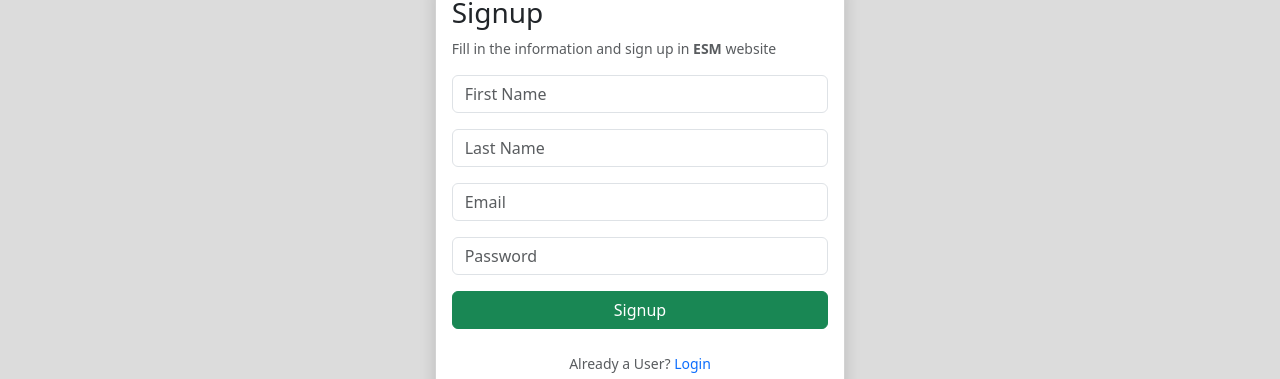
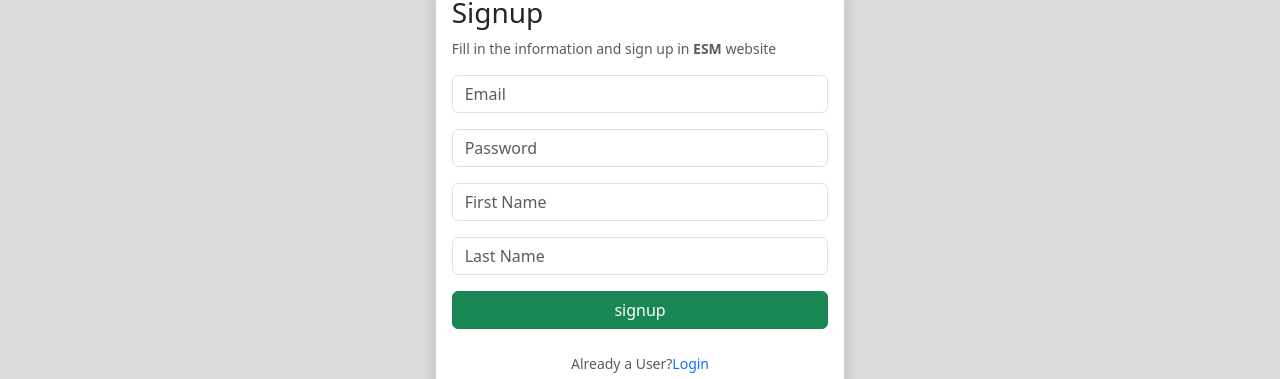
Before and after one commit to ali-moradzade/ems-site, a React (Create React App) app in the folder frontend/: page /signup in a window 1280 px wide. Shown: the part 149-528 px from the top of the page. Built offline with nearby package versions, Linux system fonts and the light colour scheme; no server answers.

Commit message:
updating signup page

```diff
--- a/frontend/src/pages/SignupPage.tsx
+++ b/frontend/src/pages/SignupPage.tsx
@@ -1,13 +1,36 @@
 import {WelcomePanel} from "../components/WelcomePanel";
 import {Link} from "../components/Link";
+import {FormEvent, useState} from "react";
+import {useUserContext} from "../hooks/use-user-context";
+import {useNavigationContext} from "../hooks/use-navigation-context";
 
 export function SignupPage() {
+    const {signup} = useUserContext();
+    const {navigate} = useNavigationContext();
+
+    const [email, setEmail] = useState('');
+    const [password, setPassword] = useState('');
+    const [firstName, setFirstName] = useState('');
+    const [lastName, setLastName] = useState('');
+
+    const handleSubmit = (e: FormEvent<HTMLFormElement>) => {
+        e.preventDefault();
+        signup(email, password, firstName, lastName).then();
+
+        setEmail('');
+        setPassword('');
+        setFirstName('');
+        setLastName('');
+
+        navigate('/dashboard');
+    };
+
     return (
         <div>
             <WelcomePanel/>
             <div className="row justify-content-center mt-5">
                 <div className="col-4">
-                    <div className="card shadow">
+                    <div className="card shadow" id="signup_card">
                         <div className="card-body">
                             <div className="card-title">
                                 <h3>Signup</h3>
@@ -16,34 +39,42 @@ export function SignupPage() {
                                         Fill in the information and sign up in <span
                                         className="fw-bold">ESM</span> website
                                     </p>
-                                    <form>
+                                    <form id="signup_form">
                                         <div className="mb-3">
-                                            <input placeholder="First Name" type="text" id="signupFirstName"
-                                                   className="form-control form-control mt-2"
-                                                   required/>
+                                            <input type="email" className="form-control form-control mt-2"
+                                                   placeholder="Email" required name="email"
+                                                   value={email}
+                                                   onChange={e => setEmail(e.target.value)}
+                                            />
                                         </div>
                                         <div className="mb-3">
-                                            <input placeholder="Last Name" type="text" id="signupLastName"
-                                                   className="form-control form-control mt-2"
-                                                   required/>
+                                            <input type="password" className="form-control form-control mt-2"
+                                                   placeholder="Password" required name="password"
+                                                   value={password}
+                                                   onChange={e => setPassword(e.target.value)}
+                                            />
                                         </div>
                                         <div className="mb-3">
-                                            <input placeholder="Email" type="email" id="signupEmail"
-                                                   className="form-control form-control mt-2"
-                                                   required/>
+                                            <input type="text" className="form-control form-control mt-2"
+                                                   placeholder="First Name" required name="first_name"
+                                                   value={firstName}
+                                                   onChange={e => setFirstName(e.target.value)}
+                                            />
                                         </div>
                                         <div className="mb-3">
-                                            <input placeholder="Password" type="password" id="signupPassword"
-                                                   className="form-control form-control mt-2"
-                                                   required/>
+                                            <input type="text" className="form-control form-control mt-2"
+                                                   placeholder="Last Name" required
+                                                   value={lastName}
+                                                   onChange={e => setLastName(e.target.value)}
+                                            />
                                         </div>
                                         <div className="mb-3 d-grid">
-                                            <input type="submit" className="btn btn-success" value="Signup"/>
+                                            <input type="submit" className="btn btn-success" value="signup"/>
                                         </div>
                                     </form>
                                     <div className="text-center text-muted mt-4 small">
-                                        Already a User? <Link to={'/login'}
-                                                                     className="text-decoration-none">Login</Link>
+                                        Already a User?
+                                        <Link to={'/login'} className="text-decoration-none">Login</Link>
                                     </div>
                                 </div>
                             </div>
```
